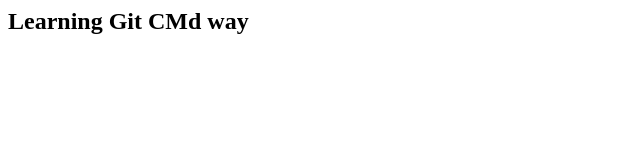
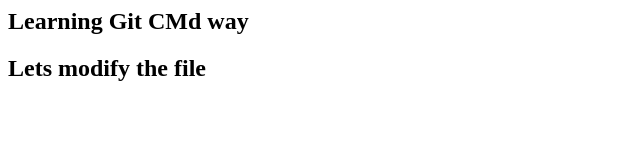
Before and after one commit to pooja2512/PracticeCmdWay, a plain HTML site: page index.html in a window 1280 px wide. Shown: the whole page, without its empty margins (0-640 px from the left). Drawn offline with Linux system fonts and the light colour scheme.

Commit message:
comming changes

```diff
--- a/index.html
+++ b/index.html
@@ -1 +1,2 @@
 <h2>Learning Git CMd way</h2>
+<h2>Lets modify the file</h2>
```
